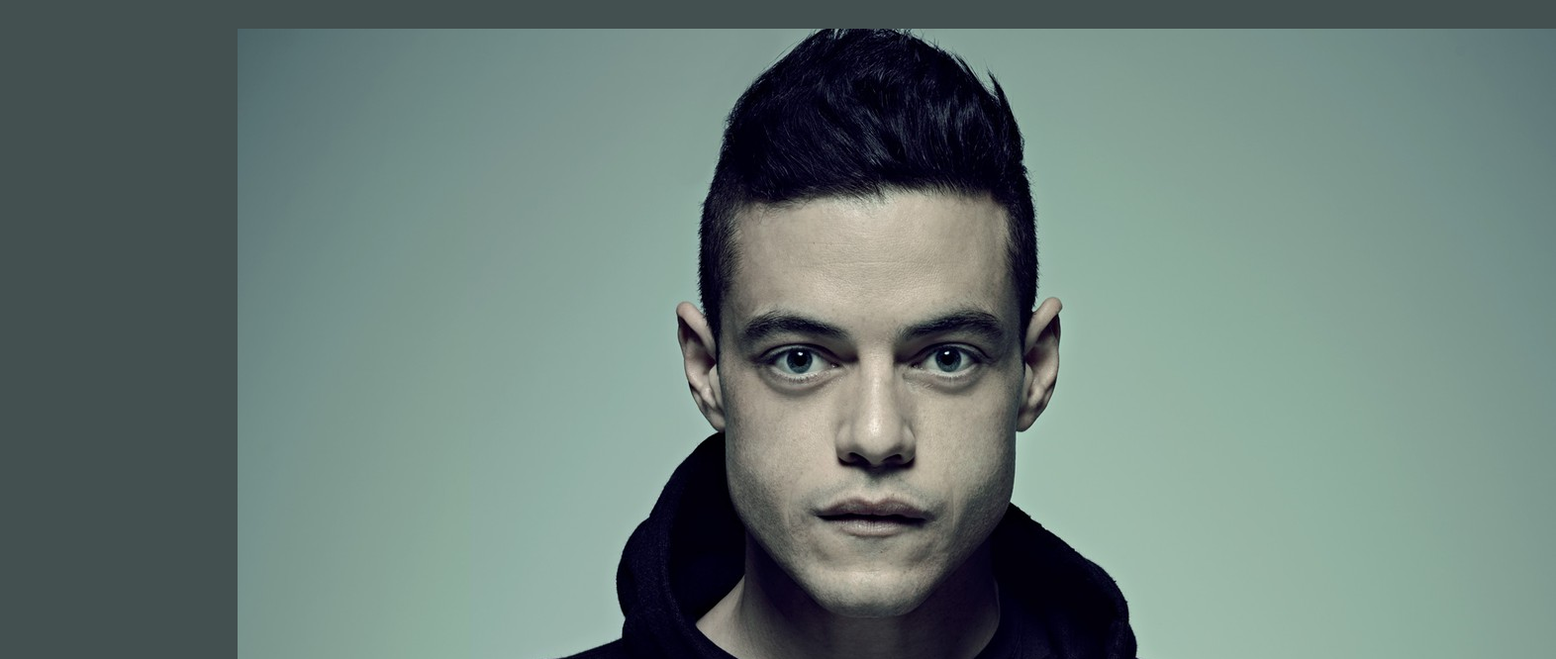
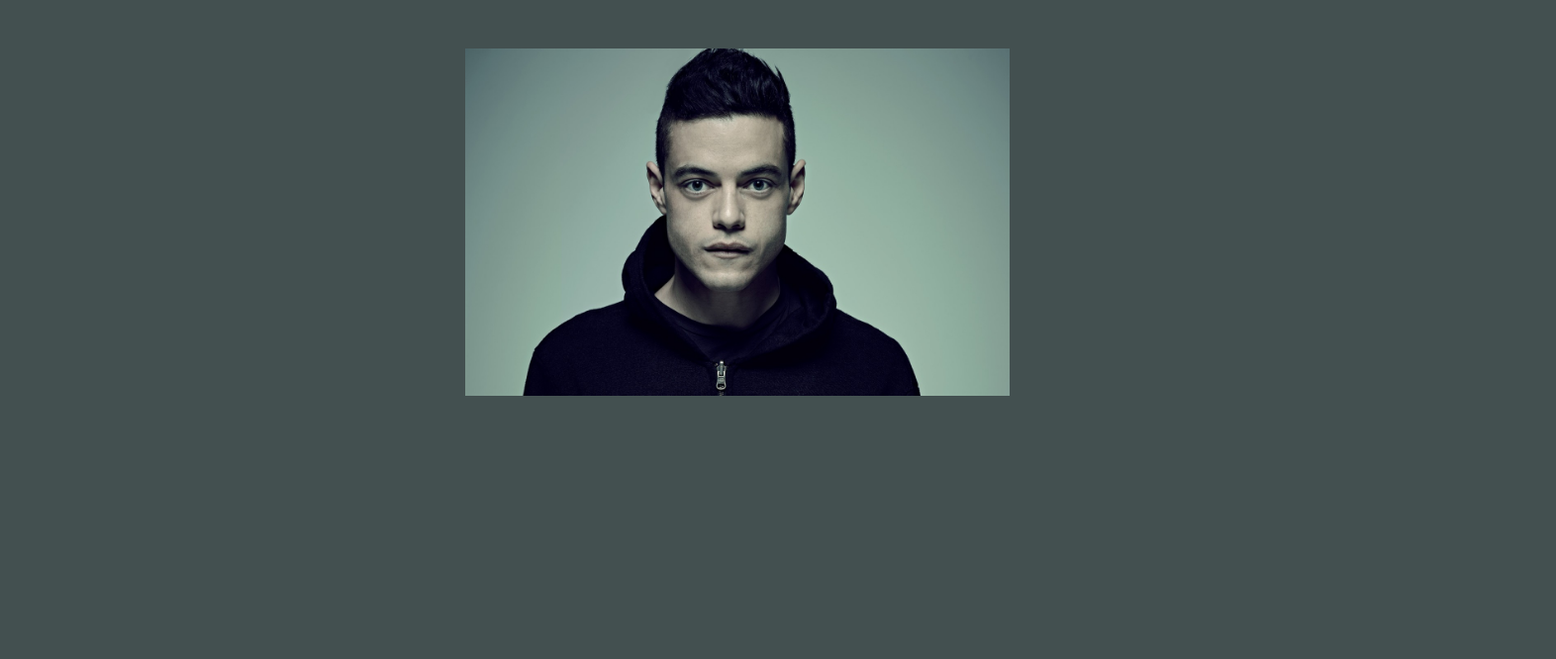
Before and after one commit to mccafee025/AbdirahmanMuminportfolio, a plain HTML site: page index.html in a window 1280 px wide. Shown: the part 90-756 px from the top of the page at 99% size, 1572 px wide, since content can reach past the window. Drawn offline with Linux system fonts and the light colour scheme.

Commit message:
resize image

```diff
--- a/style.css
+++ b/style.css
@@ -9,3 +9,11 @@ h1 {
   color:#10b4b4;
   text-align: center;
   }
+  img {
+    display: block;
+    float: right;
+    padding: 20px;
+    clear: both;
+    max-height: 500px;
+    max-width: 550px;
+  }
```
